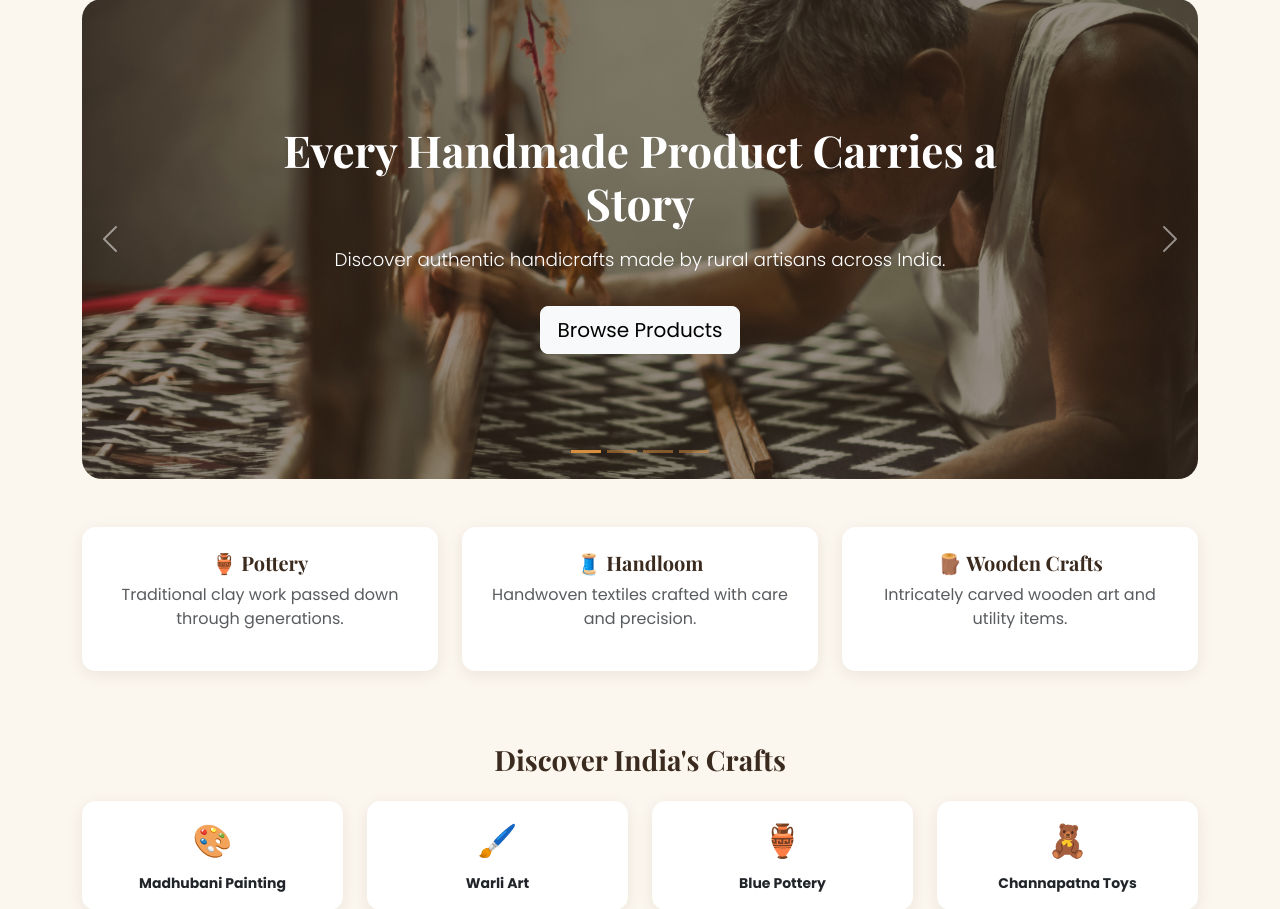
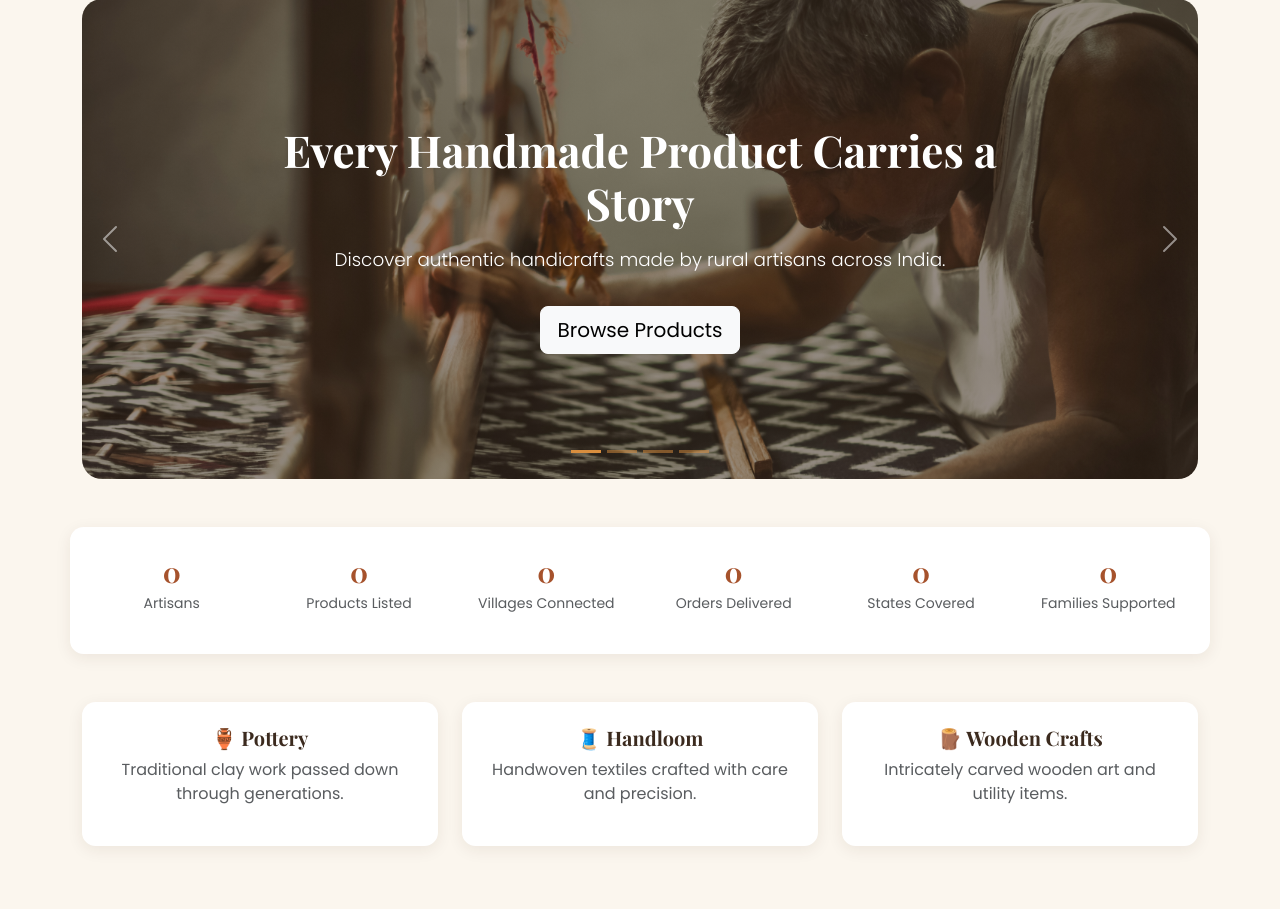
Before and after one commit to Tanwi20024/rural-artisan-marketplace, a Flask app: page / in a window 1280 px wide. Shown: the part 105-1014 px from the top of the page. Run offline with Flask 3, Linux system fonts and the light colour scheme; data that the repository does not hold is empty.

Commit message:
Phase D Module 14: Add live social impact counters to homepage

```diff
--- a/app.py
+++ b/app.py
@@ -1,6 +1,7 @@
 from flask import Flask, render_template
 from config import Config
 from extensions import db, login_manager, migrate
+from sqlalchemy import func
 
 
 def create_app():
@@ -41,8 +42,7 @@ def create_app():
     def home():
         from flask import session
         from flask_login import current_user
-        from models import Product, Order, OrderItem, Review
-
+        from models import Product, Order, OrderItem, Review, User, ArtisanProfile
         recently_viewed_ids = session.get('recently_viewed', [])
         recently_viewed_products = []
         if recently_viewed_ids:
@@ -89,13 +89,38 @@ def create_app():
             .all()
         )
 
+        artisans_count = User.query.filter_by(role='artisan').count()
+        products_count = Product.query.count()
+        orders_count = Order.query.count()
+
+        villages_count = (
+            db.session.query(func.count(func.distinct(ArtisanProfile.village)))
+            .filter(ArtisanProfile.village.isnot(None), ArtisanProfile.village != '')
+            .scalar()
+        )
+        states_count = (
+            db.session.query(func.count(func.distinct(ArtisanProfile.state)))
+            .filter(ArtisanProfile.state.isnot(None), ArtisanProfile.state != '')
+            .scalar()
+        )
+
+        impact_stats = {
+            'artisans': artisans_count,
+            'products': products_count,
+            'villages': villages_count or 0,
+            'orders': orders_count,
+            'states': states_count or 0,
+            'families': artisans_count
+        }
+
         return render_template(
             'home.html',
             recently_viewed_products=recently_viewed_products,
             recommended_products=recommended_products,
             new_arrivals=new_arrivals,
             trending_products=trending_products,
-            featured_artisans=featured_artisans
+            featured_artisans=featured_artisans,
+            impact_stats=impact_stats
         )
 
     @app.route('/about')
--- a/static/css/style.css
+++ b/static/css/style.css
@@ -435,3 +435,18 @@ a:hover {
     color: #c0392b;
     background-color: white;
 }
+
+
+/* Social impact stats */
+
+.impact-stats {
+    background-color: var(--color-surface);
+    border-radius: var(--radius-md);
+    padding: 1.5rem 0.5rem;
+    box-shadow: var(--shadow-soft);
+}
+
+.impact-stats .fs-3 {
+    color: var(--color-primary);
+    font-family: var(--font-heading);
+}
--- a/templates/home.html
+++ b/templates/home.html
@@ -59,6 +59,35 @@
         <button type="button" data-bs-target="#heroCarousel" data-bs-slide-to="3"></button>
     </div>
 </div>
+
+{% if impact_stats %}
+<div class="row text-center mb-5 impact-stats">
+    <div class="col-4 col-md-2 mb-3">
+        <div class="fw-bold fs-3">{{ impact_stats.artisans }}</div>
+        <div class="text-muted small">Artisans</div>
+    </div>
+    <div class="col-4 col-md-2 mb-3">
+        <div class="fw-bold fs-3">{{ impact_stats.products }}</div>
+        <div class="text-muted small">Products Listed</div>
+    </div>
+    <div class="col-4 col-md-2 mb-3">
+        <div class="fw-bold fs-3">{{ impact_stats.villages }}</div>
+        <div class="text-muted small">Villages Connected</div>
+    </div>
+    <div class="col-4 col-md-2 mb-3">
+        <div class="fw-bold fs-3">{{ impact_stats.orders }}</div>
+        <div class="text-muted small">Orders Delivered</div>
+    </div>
+    <div class="col-4 col-md-2 mb-3">
+        <div class="fw-bold fs-3">{{ impact_stats.states }}</div>
+        <div class="text-muted small">States Covered</div>
+    </div>
+    <div class="col-4 col-md-2 mb-3">
+        <div class="fw-bold fs-3">{{ impact_stats.families }}</div>
+        <div class="text-muted small">Families Supported</div>
+    </div>
+</div>
+{% endif %}
 
 <div class="row text-center">
     <div class="col-md-4 mb-4">
```
